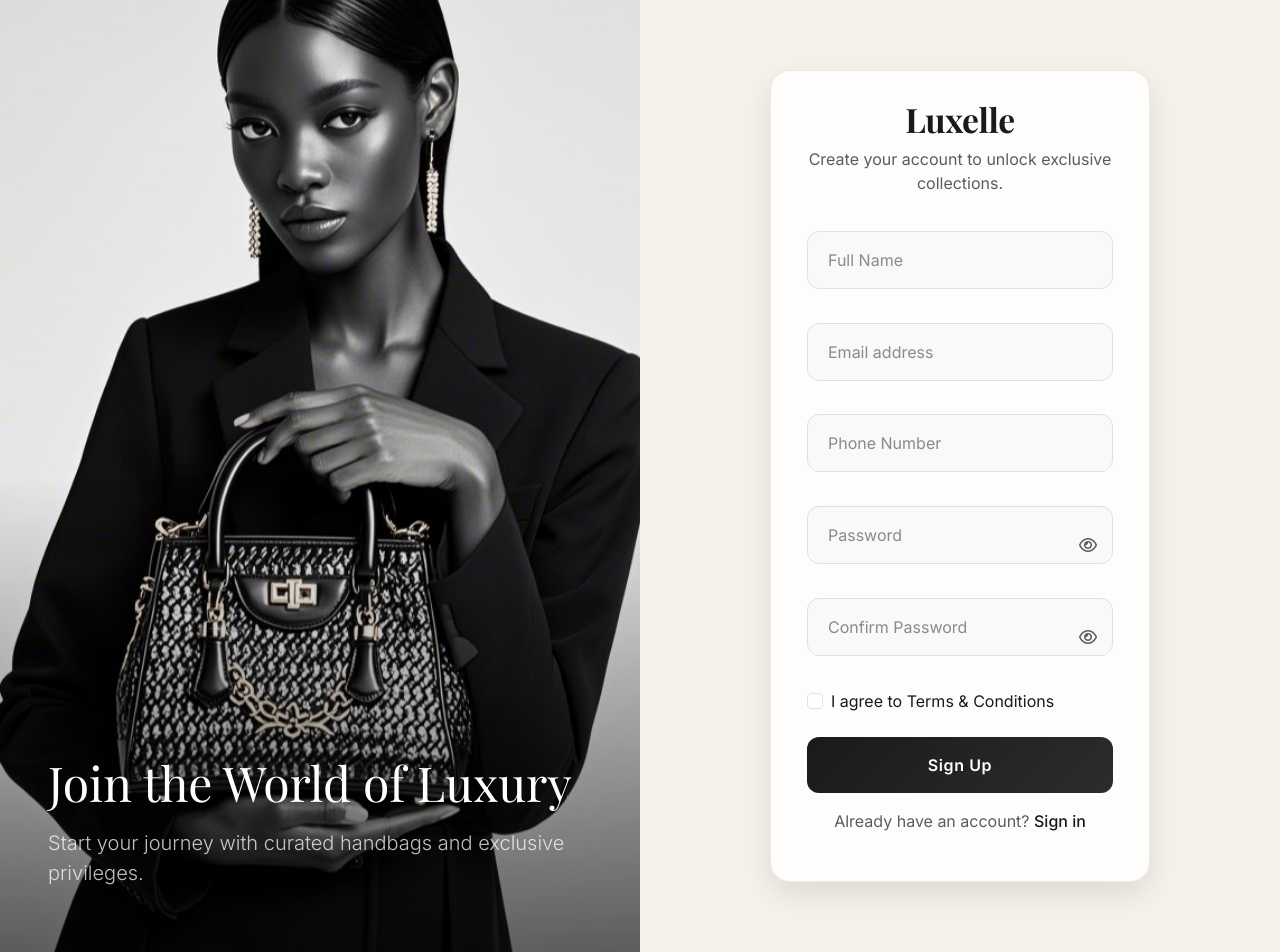
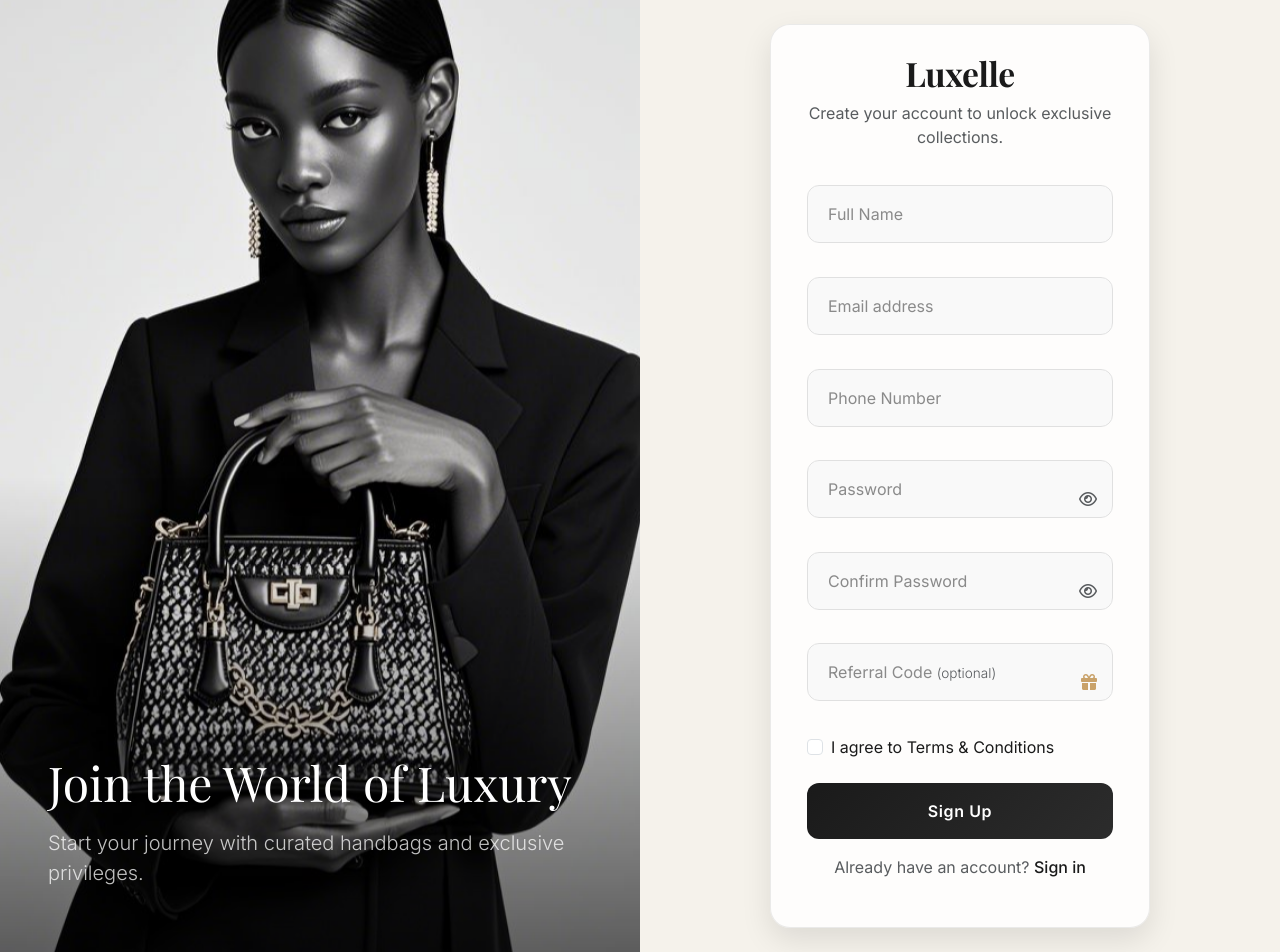
Before and after one commit to ayisha-shiba/Luxelle, a Django app: page /register/ in a window 1280 px wide. Run offline with Django 5.2, Linux system fonts and the light colour scheme.

Commit message:
feat: implement referral code system with wallet rewards

```diff
--- a/core/forms.py
+++ b/core/forms.py
@@ -6,7 +6,7 @@ from django.utils import timezone
 from decimal import Decimal
 import re
 
-from .models import CustomUser, UserProfile, Address, Category, Product, ProductVariant, Brand, Material
+from .models import CustomUser, UserProfile, Address, Category, Product, ProductVariant, Brand, Material, ReferralCode
 
 PRODUCT_NAME_RE = re.compile(r"^[A-Za-z0-9 '\-]+$")
 HEX_COLOR_RE    = re.compile(r"^#[0-9A-Fa-f]{6}$")
@@ -114,6 +114,19 @@ class RegistrationForm(forms.ModelForm):
         widget=_password("Confirm your password"),
     )
 
+    referral_code = forms.CharField(
+        label="Referral Code",
+        required=False,
+        max_length=20,
+        widget=forms.TextInput(attrs={
+            "placeholder":  "Referral Code (optional)",
+            "class":        "form-control",
+            "autocomplete": "off",
+            "style":        "text-transform: uppercase;",
+        }),
+        help_text="Enter a friend's referral code to earn wallet credits for both of you.",
+    )
+
     class Meta:
         model = CustomUser
         fields = ["email", "phone"]
@@ -156,6 +169,33 @@ class RegistrationForm(forms.ModelForm):
         if CustomUser.objects.filter(phone=normalized_phone).exists():
             raise ValidationError("A user with this phone number already exists.")
         return normalized_phone
+
+    def clean_referral_code(self):
+        """Validate the optional referral code.
+        - Empty → pass through (no referral).
+        - Normalise to uppercase.
+        - Must match an existing ReferralCode.
+        - Cannot be the referrer's own code (check against submitted email).
+        """
+        code = self.cleaned_data.get("referral_code", "").strip().upper()
+        if not code:
+            return ""
+
+        try:
+            ref_code_obj = ReferralCode.objects.select_related("user").get(code=code)
+        except ReferralCode.DoesNotExist:
+            raise forms.ValidationError("Invalid referral code. Please check and try again.")
+
+        # Ensure the code belongs to an active user
+        if not ref_code_obj.user.is_active:
+            raise forms.ValidationError("This referral code is no longer valid or belongs to an inactive user.")
+
+        # Prevent self-referral: compare against the email being registered.
+        submitted_email = self.cleaned_data.get("email", "").lower()
+        if ref_code_obj.user.email.lower() == submitted_email:
+            raise forms.ValidationError("You cannot use your own referral code.")
+
+        return code
 
     def clean(self):
         cleaned = super().clean()
--- a/core/models.py
+++ b/core/models.py
@@ -1,6 +1,10 @@
 import uuid
+import string
+import secrets
 from django.contrib.auth.models import AbstractBaseUser, BaseUserManager, PermissionsMixin
 from django.db import models
+from django.db.models.signals import post_save
+from django.dispatch import receiver
 from django.utils import timezone
 from django.utils.text import slugify
 
@@ -777,5 +781,62 @@ class OrderStatusEvent(models.Model):
     class Meta:
         ordering = ["created_at"]
 
+
     def __str__(self):
         return f"{self.status} @ {self.created_at:%Y-%m-%d %H:%M}"
+
+
+# ─────────────────────────────────────────────
+# Referral Models
+# ─────────────────────────────────────────────
+
+def _generate_referral_code():
+    """Generate a unique 8-character alphanumeric referral code."""
+    alphabet = string.ascii_uppercase + string.digits
+    while True:
+        code = "".join(secrets.choice(alphabet) for _ in range(8))
+        if not ReferralCode.objects.filter(code=code).exists():
+            return code
+
+
+class ReferralCode(models.Model):
+    """One referral code per user. Auto-created via post_save signal."""
+
+    user = models.OneToOneField(
+        CustomUser, on_delete=models.CASCADE, related_name="referral_code"
+    )
+    code       = models.CharField(max_length=20, unique=True)
+    created_at = models.DateTimeField(auto_now_add=True)
+
+    def __str__(self):
+        return f"{self.user.email} → {self.code}"
+
+
+class Referral(models.Model):
+    """Tracks a referrer→referee relationship and whether rewards have been issued."""
+
+    referrer   = models.ForeignKey(
+        CustomUser, on_delete=models.CASCADE, related_name="referrals_made"
+    )
+    referee    = models.ForeignKey(
+        CustomUser, on_delete=models.CASCADE, related_name="referral_received"
+    )
+    rewarded   = models.BooleanField(default=False)  # set True after wallets are credited
+    created_at = models.DateTimeField(auto_now_add=True)
+
+    class Meta:
+        # A user can only be referred once
+        unique_together = (("referrer", "referee"),)
+
+    def __str__(self):
+        return f"{self.referrer.email} referred {self.referee.email} (rewarded={self.rewarded})"
+
+
+@receiver(post_save, sender=CustomUser)
+def create_referral_code_for_user(sender, instance, created, **kwargs):
+    """Automatically create a ReferralCode whenever a new CustomUser is created."""
+    if created:
+        ReferralCode.objects.get_or_create(
+            user=instance,
+            defaults={"code": _generate_referral_code()},
+        )
--- a/core/views.py
+++ b/core/views.py
@@ -44,8 +44,10 @@ from .forms import (
     SetNewPasswordForm,
     UserProfileForm,
 )
-from .models import Address, CustomUser, UserProfile, OTPVerification, Product, Category, Brand, Review, Wishlist, Cart, CartItem, ProductVariant, Order, OrderItem, OrderStatusEvent
+from .models import Address, CustomUser, UserProfile, OTPVerification, Product, Category, Brand, Review, Wishlist, Cart, CartItem, ProductVariant, Order, OrderItem, OrderStatusEvent, ReferralCode, Referral
 from . import pricing
+from wallet import services as wallet_services
+from django.conf import settings
 from .utils import (
     check_resend_cooldown,
     clear_pending_user_session,
@@ -97,7 +99,74 @@ def _get_pending_otp_resend_seconds_remaining(request):
         return 0
 
 
+# REFERRAL REWARDS
+
+@transaction.atomic
+def apply_referral_reward(new_user, code):
+    """Credit both the referrer and the new user's wallets after successful sign-up.
+
+    Uses select_for_update on the Referral row to prevent a race condition
+    where two concurrent requests could both issue the reward.  The function is
+    safe to call multiple times — it is a no-op if the referral is already marked
+    as rewarded.
+    """
+    reward_amount = getattr(settings, "REFERRAL_REWARD_AMOUNT", 100)
+
+    try:
+        ref_code_obj = ReferralCode.objects.select_related("user").get(code=code)
+    except ReferralCode.DoesNotExist:
+        logger.warning(f"[REFERRAL] Code '{code}' not found when trying to reward {new_user.email}")
+        return
+
+    referrer = ref_code_obj.user
+
+    # Guard: should never happen since form validates this, but be defensive
+    if referrer == new_user:
+        logger.warning(f"[REFERRAL] Self-referral attempt by {new_user.email} — skipping reward.")
+        return
+
+    # Guard: check if referrer is active
+    if not referrer.is_active:
+        logger.warning(f"[REFERRAL] Referrer {referrer.email} is inactive — skipping reward for {new_user.email}.")
+        return
+
+    # get_or_create ensures idempotency; select_for_update prevents double-credit races
+    referral, created = Referral.objects.get_or_create(
+        referrer=referrer,
+        referee=new_user,
+    )
+
+    # Lock the row before reading the rewarded flag
+    referral = Referral.objects.select_for_update().get(pk=referral.pk)
+
+    if referral.rewarded:
+        logger.info(f"[REFERRAL] Already rewarded for {referrer.email} → {new_user.email}, skipping.")
+        return
+
+    # Credit the referrer's wallet
+    wallet_services.credit(
+        user=referrer,
+        amount=reward_amount,
+        reason=f"Referral reward — {new_user.get_full_name() or new_user.email} joined using your code",
+    )
+
+    # Credit the new user's (referee) wallet
+    wallet_services.credit(
+        user=new_user,
+        amount=reward_amount,
+        reason=f"Welcome referral bonus — referred by {referrer.get_full_name() or referrer.email}",
+    )
+
+    referral.rewarded = True
+    referral.save(update_fields=["rewarded"])
+
+    logger.info(
+        f"[REFERRAL] Rewarded ₹{reward_amount} to both {referrer.email} and {new_user.email}"
+    )
+
+
 # HOME
+
 
 def about_view(request):
     return render(request, "about.html")
@@ -175,10 +244,12 @@ def register_view(request):
     if request.method == "POST":
         if form.is_valid():
             registration_data = {
-                "email": form.cleaned_data["email"],
-                "password": form.cleaned_data["password1"],
-                "full_name": form.cleaned_data["full_name"],
-                "phone": form.cleaned_data.get("phone", ""),
+                "email":         form.cleaned_data["email"],
+                "password":      form.cleaned_data["password1"],
+                "full_name":     form.cleaned_data["full_name"],
+                "phone":         form.cleaned_data.get("phone", ""),
+                # Store validated referral code (empty string if none provided)
+                "referral_code": form.cleaned_data.get("referral_code", ""),
             }
             request.session["pending_registration"] = registration_data
 
@@ -263,6 +334,12 @@ def verify_otp_view(request):
                 user.is_active   = True
                 user.is_verified = True
                 user.save(update_fields=["is_active", "is_verified"])
+
+                # Apply referral reward if a valid code was submitted
+                referral_code = registration_data.get("referral_code", "")
+                if referral_code:
+                    apply_referral_reward(user, referral_code)
+
             except Exception as exc:
                 logger.error(f"[VERIFY_OTP] Failed to create user: {exc}")
                 messages.error(request, "Account creation failed. Please try again.")
@@ -812,6 +889,15 @@ def address_set_default_view(request, address_id):
         address.save()
         messages.success(request, "Default address updated.")
     return redirect("addresses")
+
+
+# MY REVIEWS
+
+@login_required
+@never_cache
+def my_reviews_view(request):
+    reviews = Review.objects.filter(user=request.user).select_related("product").order_by("-created_at")
+    return render(request, "my_reviews.html", {"reviews": reviews})
 
 
 #prodt
--- a/myproject/settings.py
+++ b/myproject/settings.py
@@ -242,3 +242,8 @@ LOGGING = {
 
 LOGIN_URL = 'login'
 LOGOUT_REDIRECT_URL = 'login'
+
+# Referral reward — amount (in rupees) credited to each wallet on a successful referral.
+# Override by setting REFERRAL_REWARD_AMOUNT in .env (e.g. REFERRAL_REWARD_AMOUNT=200).
+from decimal import Decimal as _Decimal
+REFERRAL_REWARD_AMOUNT = _Decimal(os.environ.get("REFERRAL_REWARD_AMOUNT", "100"))
--- a/templates/register.html
+++ b/templates/register.html
@@ -122,6 +122,23 @@
         <div class="validation-error{% if form.password2.errors %} show{% endif %}">{{ form.password2.errors.0|default:'' }}</div>
     </div>
 
+                            <!-- Referral Code (optional) -->
+    <div class="form-floating mb-4 custom-input-group position-relative">
+        <input type="text"
+               class="form-control custom-input {% if form.referral_code.errors %}is-invalid{% endif %}"
+               name="referral_code"
+               id="referralCodeInput"
+               placeholder="Referral Code (optional)"
+               value="{{ form.referral_code.value|default_if_none:'' }}"
+               maxlength="20"
+               style="text-transform:uppercase; padding-right: 2.5rem;" />
+        <label>Referral Code <span class="text-muted fw-light" style="font-size:0.85em;">(optional)</span></label>
+        <span class="position-absolute end-0 top-50 translate-middle-y pe-3" style="color: var(--lux-gold, #c5a059); z-index:5;" title="Earn a welcome reward!">
+            <i class="fa-solid fa-gift"></i>
+        </span>
+        <div class="validation-error{% if form.referral_code.errors %} show{% endif %}">{{ form.referral_code.errors.0|default:'' }}</div>
+    </div>
+
                             <!-- Terms -->
                             <div class="form-check mb-4">
                                 <input class="form-check-input" type="checkbox" />
```
Also changed, not shown: templates/my_reviews.html (added, +137 -0 lines), core/migrations/0030_referralcode_referral.py (added).
